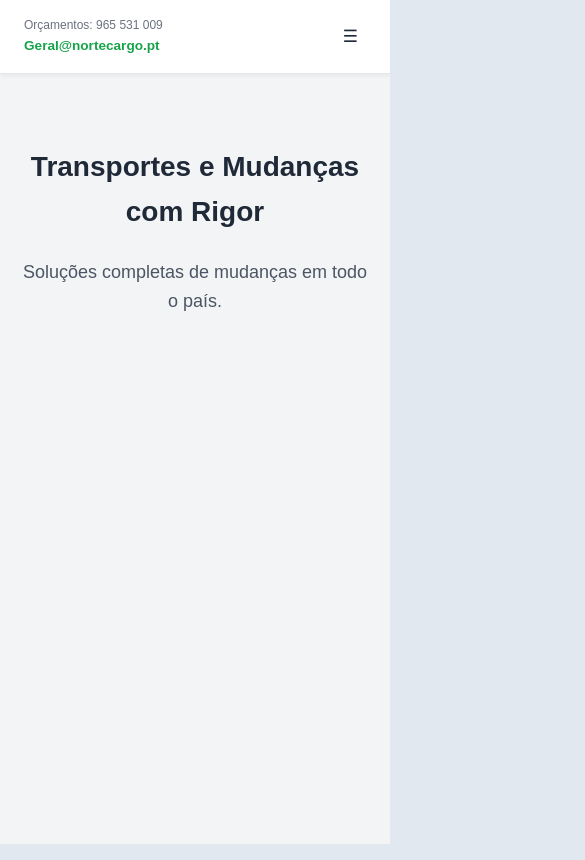
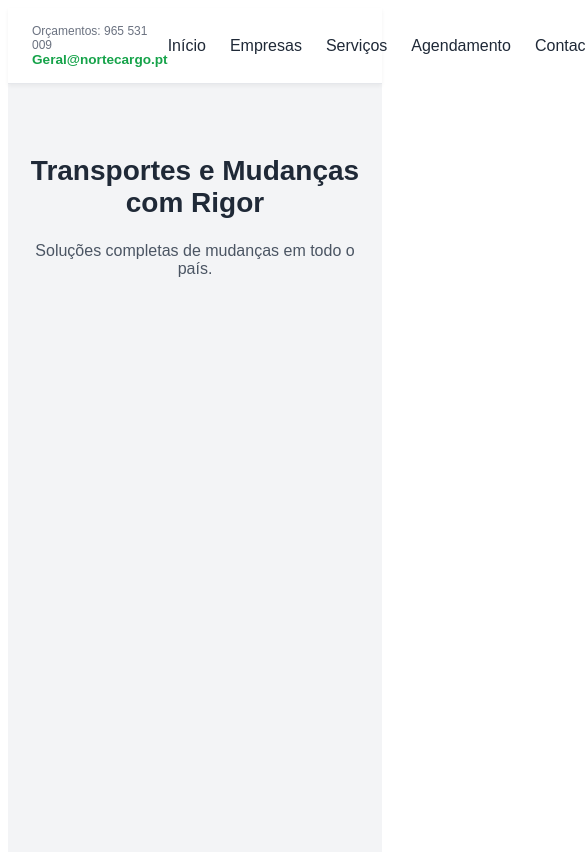
Before and after one commit to geralnortecargo-jpg/nortecargo-erp, a Next.js app: page / in a window 390 px wide. Shown: the top 860 px of the page, 585 px wide, since content can reach past the window. Built offline with nearby package versions, Linux system fonts and the light colour scheme.

Commit message:
Corrige menu mobile na homepage e navbar

```diff
--- a/app/globals.css
+++ b/app/globals.css
@@ -1,40 +1,75 @@
-@tailwind base;
-@tailwind components;
-@tailwind utilities;
-
-body {
-  background-color: #e2e8f0 !important;
-  color: #0f172a !important;
-  font-family: Arial, Helvetica, sans-serif;
-  font-size: 18px !important; /* Letra base bem maior em todo o site */
-  line-height: 1.6 !important;
-  margin: 0;
-  padding: 0;
+/* Estilos base da Navbar */
+.navbar-container {
+  display: flex;
+  justify-content: space-between;
+  align-items: center;
+  padding: 1rem 2rem;
+  background-color: #1f2937;
+  color: #ffffff;
+  position: relative;
+  box-shadow: 0 2px 4px rgba(0,0,0,0.1);
+  width: 100%;
+  z-index: 1000;
 }
 
-/* Forçar fontes grandes e legíveis em inputs e botões */
-input, select, textarea, button {
-  font-size: 17px !important;
+.navbar-logo {
+  font-size: 1.25rem;
+  font-weight: bold;
 }
 
-/* Forçar visualização clara em todas as caixas de texto */
-input {
-  background-color: #ffffff !important;
-  color: #0f172a !important;
-  border: 1px solid #cbd5e1 !important;
+.nav-links-desktop {
+  display: flex;
+  gap: 1.5rem;
+  align-items: center;
 }
 
-input:focus {
-  border-color: #1a365d !important;
-  outline: 2px solid #1a365d !important;
+.nav-links-desktop a {
+  color: #fff;
+  text-decoration: none;
+}
 
+/* O botão hambúrguer começa escode-se no PC por defeito */
+.hamburger-button {
+  display: none;
+  background: none;
+  border: none;
+  color: #fff;
+  font-size: 1.8rem;
+  cursor: pointer;
 }
+
+.mobile-dropdown-menu {
+  display: none;
+}
+
+/* Regras para Telemóvel (Ecrãs até 768px) */
 @media (max-width: 768px) {
-  .desktop-links-container {
+  .nav-links-desktop {
     display: none !important;
   }
+
+  .hamburger-button {
+    display: block !important;
+  }
+
+  .mobile-dropdown-menu {
+    display: flex !important;
+    flex-direction: column;
+    position: absolute;
+    top: 100%;
+    left: 0;
+    width: 100%;
+    background-color: #1f2937;
+    padding: 1.5rem 2rem;
+    gap: 1rem;
+    box-shadow: 0 4px 6px rgba(0, 0, 0, 0.2);
+    border-top: 1px solid #374151;
+    z-index: 1001;
+  }
+
+  .mobile-dropdown-menu a {
+    color: #fff;
+    text-decoration: none;
+    font-size: 1.1rem;
+  }
 }
-@media (min-width: 769px) {
-  /* Se quiseres esconder o botão de hambúrguer no PC, descomenta a linha abaixo */
-  /* button { display: none !important; } */
-}
--- a/components/Navbar.tsx
+++ b/components/Navbar.tsx
@@ -6,68 +6,31 @@
   const [mobileMenuOpen, setMobileMenuOpen] = useState(false);
 
   return (
-    <nav style={{
-      display: 'flex',
-      justifyContent: 'space-between',
-      alignItems: 'center',
-      padding: '1rem 2rem',
-      backgroundColor: '#1f2937',
-      color: '#ffffff',
-      position: 'relative',
-      boxShadow: '0 2px 4px rgba(0,0,0,0.1)',
-      width: '100%',
-      zIndex: 1000
-    }}>
-      <div style={{ fontSize: '1.25rem', fontWeight: 'bold' }}>NorteCargo</div>
+    <nav className="navbar-container">
+      <div className="navbar-logo">NorteCargo</div>
 
-      {/* Links Normais (Escondidos via CSS Global/Média ou visíveis no desktop) */}
-      <div className="desktop-links" style={{
-        display: 'flex',
-        gap: '1.5rem',
-        alignItems: 'center',
-      }}>
-        <a href="#home" style={{ color: '#fff', textDecoration: 'none' }}>Início</a>
-        <a href="#services" style={{ color: '#fff', textDecoration: 'none' }}>Serviços</a>
-        <a href="#contact" style={{ color: '#fff', textDecoration: 'none' }}>Contacto</a>
+      {/* Links para Computador */}
+      <div className="nav-links-desktop">
+        <a href="#home">Início</a>
+        <a href="#services">Serviços</a>
+        <a href="#contact">Contacto</a>
       </div>
 
-      {/* Botão Hambúrguer (Sempre visível para testes, depois filtramos se necessário) */}
+      {/* Botão Hambúrguer para Telemóvel */}
       <button
+        className="hamburger-button"
         onClick={() => setMobileMenuOpen(!mobileMenuOpen)}
-        style={{
-          background: 'none',
-          border: 'none',
-          color: '#fff',
-          fontSize: '1.8rem',
-          cursor: 'pointer',
-          padding: '0.2rem',
-          display: 'flex',
-          alignItems: 'center',
-          justifyContent: 'center'
-        }}
+        aria-label="Menu"
       >
         {mobileMenuOpen ? '✕' : '☰'}
       </button>
 
-      {/* Menu Dropdown Telemóvel (Renderizado condicionalmente pelo Estado do React) */}
+      {/* Menu Dropdown do Telemóvel */}
       {mobileMenuOpen && (
-        <div style={{
-          display: 'flex',
-          flexDirection: 'column',
-          position: 'absolute',
-          top: '100%',
-          left: 0,
-          width: '100%',
-          backgroundColor: '#1f2937',
-          padding: '1.5rem 2rem',
-          gap: '1rem',
-          boxShadow: '0 4px 6px rgba(0, 0, 0, 0.2)',
-          borderTop: '1px solid #374151',
-          zIndex: 1001
-        }}>
-          <a href="#home" style={{ color: '#fff', textDecoration: 'none', fontSize: '1.1rem' }} onClick={() => setMobileMenuOpen(false)}>Início</a>
-          <a href="#services" style={{ color: '#fff', textDecoration: 'none', fontSize: '1.1rem' }} onClick={() => setMobileMenuOpen(false)}>Serviços</a>
-          <a href="#contact" style={{ color: '#fff', textDecoration: 'none', fontSize: '1.1rem' }} onClick={() => setMobileMenuOpen(false)}>Contacto</a>
+        <div className="mobile-dropdown-menu">
+          <a href="#home" onClick={() => setMobileMenuOpen(false)}>Início</a>
+          <a href="#services" onClick={() => setMobileMenuOpen(false)}>Serviços</a>
+          <a href="#contact" onClick={() => setMobileMenuOpen(false)}>Contacto</a>
         </div>
       )}
     </nav>
```
